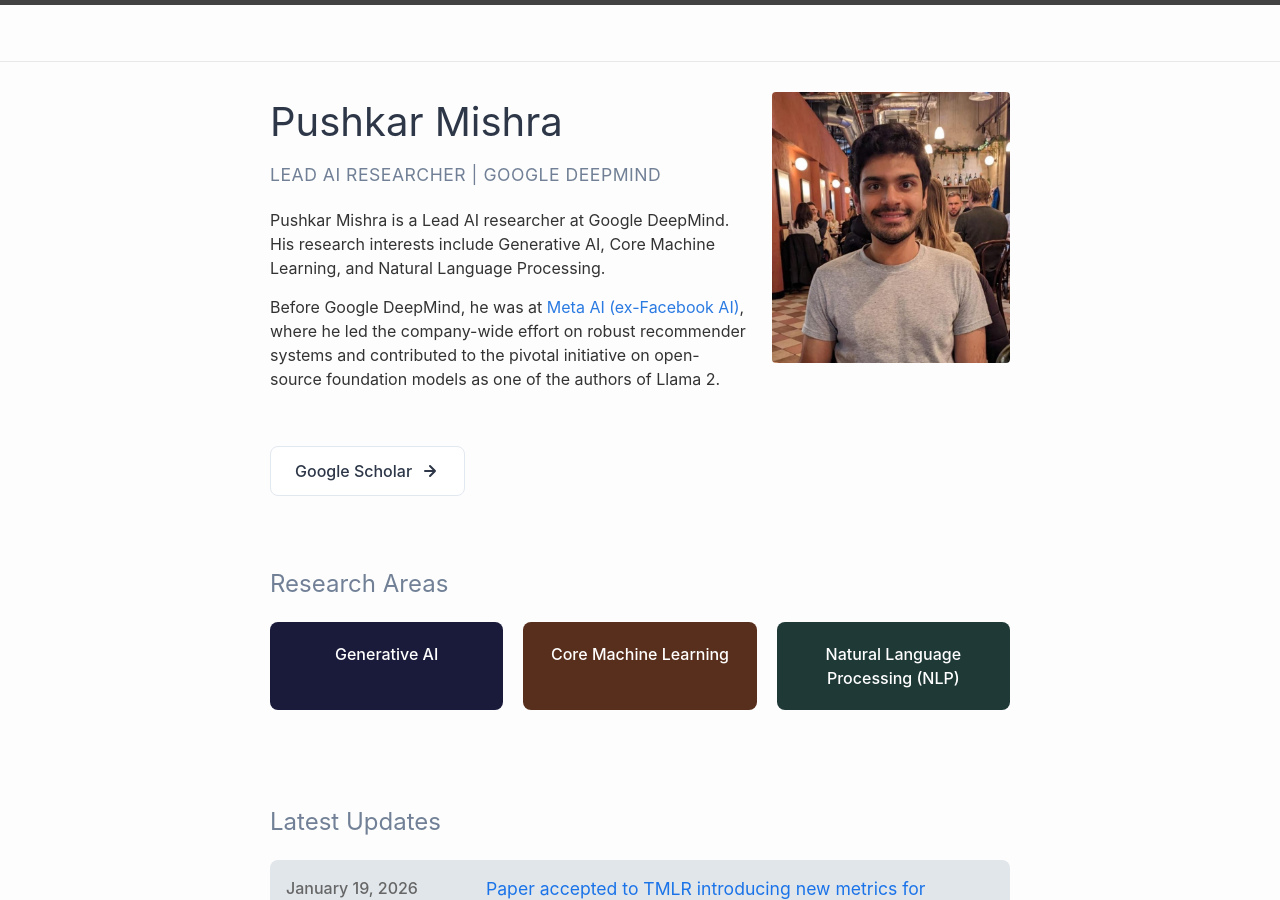
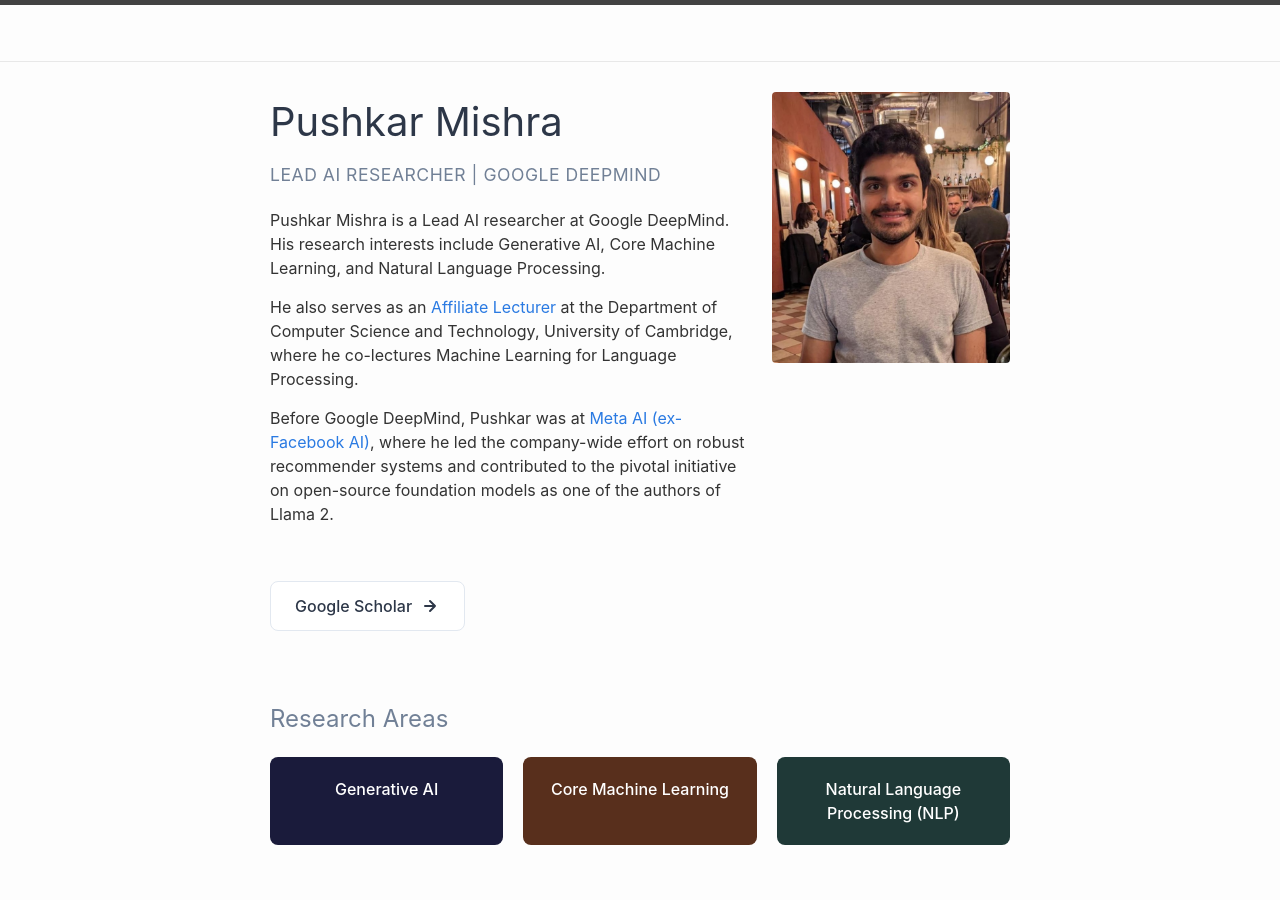
Before and after one commit to pushkarmishra/pushkarmishra.github.io, a Jekyll site: the page built from index.markdown, in a window 1280 px wide and 900 px high. Built offline with Jekyll 4.4.1, drawn with Linux system fonts in a browser that asks for light colours.

Commit message:
affiliate lecturership

```diff
--- a/index.markdown
+++ b/index.markdown
@@ -160,7 +160,8 @@ layout: home
             <h1>Pushkar Mishra</h1>
             <div class="subtitle">Lead AI Researcher | Google DeepMind</div>
             <p>Pushkar Mishra is a Lead AI researcher at Google DeepMind. His research interests include Generative AI, Core Machine Learning, and Natural Language Processing.</p>
-            <p>Before Google DeepMind, he was at <a href="https://ai.meta.com/people/1323082615033893/pushkar-mishra/" target="_blank">Meta AI (ex-Facebook AI)</a>, where he led the company-wide effort on robust recommender systems and contributed to the pivotal initiative on open-source foundation models as one of the authors of Llama 2.</p>
+            <p> He also serves as an <a href="https://www.cst.cam.ac.uk/people/pm576" target="_blank">Affiliate Lecturer</a> at the Department of Computer Science and Technology, University of Cambridge, where he co-lectures Machine Learning for Language Processing.</p>
+            <p>Before Google DeepMind, Pushkar was at <a href="https://ai.meta.com/people/1323082615033893/pushkar-mishra/" target="_blank">Meta AI (ex-Facebook AI)</a>, where he led the company-wide effort on robust recommender systems and contributed to the pivotal initiative on open-source foundation models as one of the authors of Llama 2.</p>
         </div>
         <img src="assets/Pushkar_Mishra.jpg" alt="Pushkar Mishra" class="profile-image">
     </div>
```
